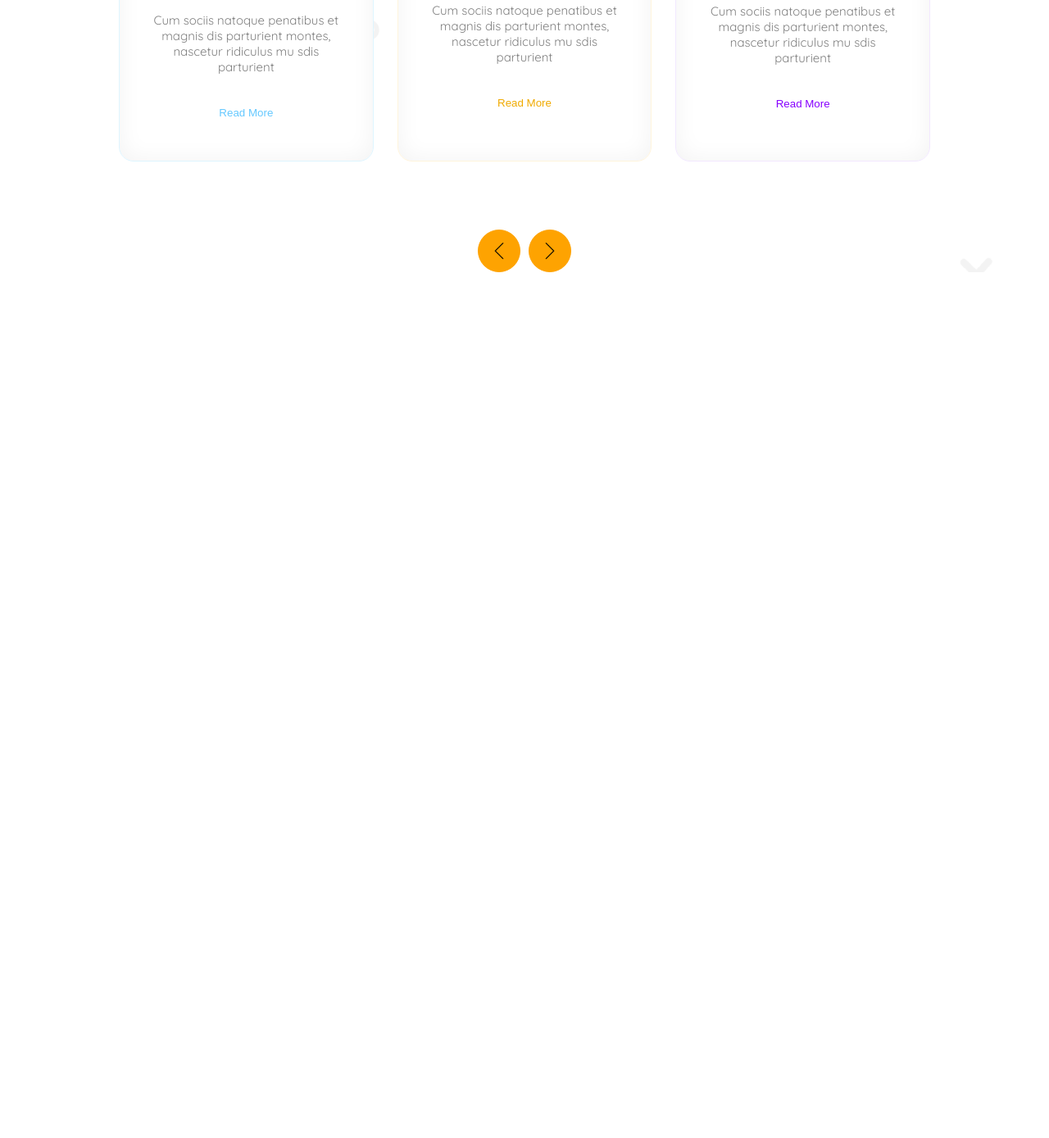
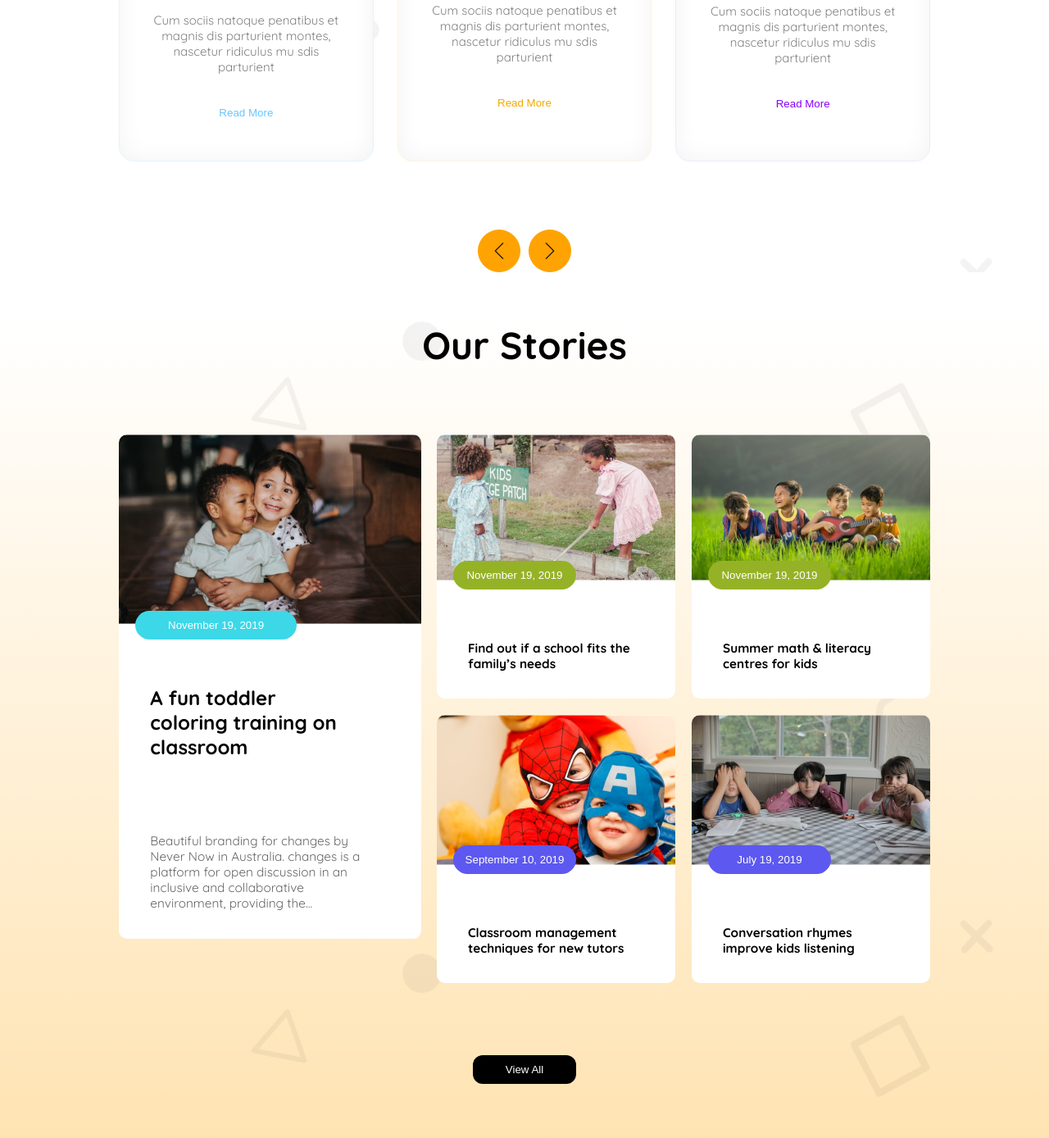
Before and after one commit to nahid-hstu57/Assignment-002, a plain HTML site: page index.html in a window 1280 px wide. Shown: the part 1223-2611 px from the top of the page at 82% size. Before the commit the page ends 1555 px from the top, so only its background shows below. Drawn offline with Linux system fonts and the light colour scheme.

Commit message:
complete section 3

```diff
--- a/index.html
+++ b/index.html
@@ -1,82 +1,246 @@
 <!DOCTYPE html>
 <html lang="en">
   <head>
-    <meta charset="UTF-8">
-    <meta name="viewport" content="width=device-width, initial-scale=1.0">
+    <meta charset="UTF-8" />
+    <meta name="viewport" content="width=device-width, initial-scale=1.0" />
     <title>School Website</title>
-    <link href="https://fonts.googleapis.com/css2?family=Quicksand:wght@400;700&display=swap" rel="stylesheet">
-    <link rel="stylesheet" href="style.css">
+    <link
+      href="https://fonts.googleapis.com/css2?family=Quicksand:wght@400;700&display=swap"
+      rel="stylesheet"
+    />
+    <link rel="stylesheet" href="style.css" />
   </head>
   <body class="quicksand-font">
     <!-- <marquee><h1>Welcome to my Website</h1></marquee> -->
     <header>
       <nav>
         <div class="nav-1">
-                <img src="./assets/logo.png" alt="School Logo">
+          <img src="./assets/logo.png" alt="School Logo" />
           <h1 class="hide">SCHOOL</h1>
         </div>
         <div class="nav-2 hide">
           <ul>
-                    <li style="color: rgb(254, 163, 1);">Home</li>
-                    <li style="color: rgb(1, 172, 253);">About</li>
-                    <li style="color: rgb(5, 212, 223);">Facilities</li>
-                    <li style="color: rgb(93, 88, 239);">Admission</li>
+            <li style="color: rgb(254, 163, 1)">Home</li>
+            <li style="color: rgb(1, 172, 253)">About</li>
+            <li style="color: rgb(5, 212, 223)">Facilities</li>
+            <li style="color: rgb(93, 88, 239)">Admission</li>
           </ul>
         </div>
         <div class="nav-3">
-                <button type="submit" class="btn  hide" id="nav-btn">Contact</button>
-                <img src="./assets/images.png" style="width: 22.5px;" class="icon" alt="">
+          <button type="submit" class="btn hide" id="nav-btn">Contact</button>
+          <img
+            src="./assets/images.png"
+            style="width: 22.5px"
+            class="icon"
+            alt=""
+          />
         </div>
       </nav>
     </header>
     <main>
-        <section class="hero-1 ">
+      <section class="hero-1">
         <div class="hero1-content-1">
-                <h1 class="hero1-content-1-h"><span id="Empowering">Empowering</span><br>
-                    students from small<br><span id="xxs"> age towards vision</span></h1>
+          <h1 class="hero1-content-1-h">
+            <span id="Empowering">Empowering</span><br />
+            students from small<br /><span id="xxs"> age towards vision</span>
+          </h1>
           <p class="hero1-content-1-p">
-                    With the courage, Confidence, Creativity, and Compassion to make their Unique Contribution in a Diverse and Dynamic World.
+            With the courage, Confidence, Creativity, and Compassion to make
+            their Unique Contribution in a Diverse and Dynamic World.
           </p>
           <button type="submit" class="btn" id="btn-hero1">Enroll Now</button>
         </div>
         <div class="hero1-content-2">
-                <img src="./assets/hero-kids.png" alt="Children Image">
-
+          <img src="./assets/hero-kids.png" alt="Children Image" />
         </div>
       </section>
       <section class="hero-2">
-            <h3 class="hero-2-h">
-                Standard Curriculum
-            </h3>
+        <h3 class="hero-2-h">Standard Curriculum</h3>
         <div class="hero-2-section-2">
-                <div class="hero-2-card" style="background: linear-gradient(180deg, rgb(222, 245, 255),rgba(255, 255, 255, 0) 40%),rgb(255, 255, 255);border: 0.94px solid rgb(222, 245, 255);box-shadow: inset 0px 0px 28.3px 0.94px rgba(0, 0, 0, 0.05);">
-                    <img src="./assets/kinder.png" alt="">
+          <div
+            class="hero-2-card"
+            style="
+              background: linear-gradient(
+                  180deg,
+                  rgb(222, 245, 255),
+                  rgba(255, 255, 255, 0) 40%
+                ),
+                rgb(255, 255, 255);
+              border: 0.94px solid rgb(222, 245, 255);
+              box-shadow: inset 0px 0px 28.3px 0.94px rgba(0, 0, 0, 0.05);
+            "
+          >
+            <img src="./assets/kinder.png" alt="" />
             <h3>Kinder (3-6) Years</h3>
-                    <p>Cum sociis natoque penatibus et magnis
-                        dis parturient montes, nascetur ridiculus
-                        mu sdis parturient</p>
-                    <button type="submit" style="color: rgb(100, 200, 255); background-color: white;">Read More</button>
+            <p>
+              Cum sociis natoque penatibus et magnis dis parturient montes,
+              nascetur ridiculus mu sdis parturient
+            </p>
+            <button
+              type="submit"
+              style="color: rgb(100, 200, 255); background-color: white"
+            >
+              Read More
+            </button>
           </div>
-                <div class="hero-2-card" style="background: linear-gradient(180.00deg, rgb(255, 244, 220),rgba(255, 255, 255, 0) 40%),rgb(255, 255, 255);border: 0.94px solid rgb(255, 244, 220);box-shadow:inset 0px 0px 28.3px 0.94px rgba(0, 0, 0, 0.05);">
-                    <img src="./assets/elementary.png" alt="">
+          <div
+            class="hero-2-card"
+            style="
+              background: linear-gradient(
+                  180deg,
+                  rgb(255, 244, 220),
+                  rgba(255, 255, 255, 0) 40%
+                ),
+                rgb(255, 255, 255);
+              border: 0.94px solid rgb(255, 244, 220);
+              box-shadow: inset 0px 0px 28.3px 0.94px rgba(0, 0, 0, 0.05);
+            "
+          >
+            <img src="./assets/elementary.png" alt="" />
             <h3>Elementary School</h3>
-                    <p>Cum sociis natoque penatibus et magnis
-                        dis parturient montes, nascetur ridiculus
-                        mu sdis parturient</p>
-                    <button type="submit" style="color: rgb(240, 170, 0); background-color: white;">Read More</button>
+            <p>
+              Cum sociis natoque penatibus et magnis dis parturient montes,
+              nascetur ridiculus mu sdis parturient
+            </p>
+            <button
+              type="submit"
+              style="color: rgb(240, 170, 0); background-color: white"
+            >
+              Read More
+            </button>
           </div>
-                <div class="hero-2-card" style="background: linear-gradient(180.00deg, rgb(238, 225, 255),rgba(255, 255, 255, 0) 40%),rgb(255, 255, 255);border: 0.94px solid rgb(242, 232, 255);box-shadow: inset 0px 0px 28.3px 0.94px rgba(0, 0, 0, 0.05);">
-                    <img src="./assets/middle.png" alt="">
+          <div
+            class="hero-2-card"
+            style="
+              background: linear-gradient(
+                  180deg,
+                  rgb(238, 225, 255),
+                  rgba(255, 255, 255, 0) 40%
+                ),
+                rgb(255, 255, 255);
+              border: 0.94px solid rgb(242, 232, 255);
+              box-shadow: inset 0px 0px 28.3px 0.94px rgba(0, 0, 0, 0.05);
+            "
+          >
+            <img src="./assets/middle.png" alt="" />
             <h3>Middle (10-16) Years</h3>
-                    <p>Cum sociis natoque penatibus et magnis
-                        dis parturient montes, nascetur ridiculus
-                        mu sdis parturient</p>
-                    <button type="submit" style="color: rgb(135, 0, 255); background-color: white;">Read More</button>
+            <p>
+              Cum sociis natoque penatibus et magnis dis parturient montes,
+              nascetur ridiculus mu sdis parturient
+            </p>
+            <button
+              type="submit"
+              style="color: rgb(135, 0, 255); background-color: white"
+            >
+              Read More
+            </button>
           </div>
         </div>
         <div class="arrow-btn hide">
-                <div class="arrow-btn-style"><img src="./assets/back.png" alt=""></div>
-                <div class="arrow-btn-style"><img src="./assets/next.png" alt=""></div>
+          <div class="arrow-btn-style">
+            <img src="./assets/back.png" alt="" />
+          </div>
+          <div class="arrow-btn-style">
+            <img src="./assets/next.png" alt="" />
+          </div>
+        </div>
+      </section>
+      <section class="hero-3">
+        <h3 class="hero-3-h">Our Stories</h3>
+        <div class="flex-h3">
+          <div>
+            <div class="hero-3-card-1 hide">
+              <img src="./assets/story-1.png" alt="" />
+              <button
+                type="submit"
+                class="btn hero-3-card-1-btn"
+                style="border-radius: 47.93px; background: rgb(60, 216, 232)"
+              >
+                November 19, 2019
+              </button>
+              <h3
+                class="hero-3-h3"
+                style="
+                  font-size: 24px;
+                  font-weight: 700;
+                  padding-left: 38.35px;
+                  padding-right: 100px;
+                  margin-bottom: 57px;
+                "
+              >
+                A fun toddler coloring training on classroom
+              </h3>
+              <p
+                class="hero-3-p"
+                style="
+                  padding: 0px 68px 34px 38.35px;
+                  font-size: 15.34px;
+                  font-weight: 500;
+                  color: rgb(102, 102, 102);
+                "
+              >
+                Beautiful branding for changes by Never Now in Australia.
+                changes is a platform for open discussion in an inclusive and
+                collaborative environment, providing the...
+              </p>
+            </div>
+          </div>
+          <div class="hero-3-section">
+            <div class="hero-3-card">
+              <img src="./assets/story-2.png" alt="" />
+              <button
+                type="submit"
+                ;
+                class="btn btn-1"
+                style="border-radius: 47.93px; background: rgb(149, 178, 38)"
+              >
+                November 19, 2019
+              </button>
+              <h3 class="hero-3-h3">
+                Find out if a school fits the family’s needs
+              </h3>
+            </div>
+            <div class="hero-3-card">
+              <img src="./assets/story-3.png" alt="" />
+              <button
+                type="submit"
+                class="btn btn-1"
+                style="border-radius: 47.93px; background: rgb(149, 178, 38)"
+              >
+                November 19, 2019
+              </button>
+              <h3 class="hero-3-h3">Summer math & literacy centres for kids</h3>
+            </div>
+            <div class="hero-3-card">
+              <img src="./assets/story-4.png" alt="" />
+              <button
+                type="submit"
+                class="btn btn-1"
+                style="border-radius: 47.93px; background: rgb(93, 88, 240)"
+              >
+                September 10, 2019
+              </button>
+              <h3 class="hero-3-h3">
+                Classroom management techniques for new tutors
+              </h3>
+            </div>
+            <div class="hero-3-card">
+              <img src="./assets/story-5.png" alt="" />
+              <button
+                type="submit"
+                class="btn btn-1"
+                style="border-radius: 47.93px; background: rgb(93, 88, 240)"
+              >
+                July 19, 2019
+              </button>
+              <h3 class="hero-3-h3">
+                Conversation rhymes improve kids listening
+              </h3>
+            </div>
+          </div>
+        </div>
+        <div style="justify-content: center; text-align: center;">
+        <button type="submit" style="background-color: black; color: white; border-radius: 12px; padding: 10px 40px; text-align: center; align-items: center;  margin-top: 88px; margin-bottom: 66px;" >View All</button>
     </div>
       </section>
     </main>
--- a/style.css
+++ b/style.css
@@ -143,6 +143,78 @@ header > nav {
     border-radius: 50px;
     background-color: rgb(254, 163, 1);
 }
+.hero-3-card{
+    display: grid;
+    grid-template-columns: ;
+}
+
+/* hero-3 */
+.hero-3{
+    padding: 0px 145px 0px 145px;
+    background: url(./assets/bg.png),linear-gradient(0.00deg, rgba(254, 163, 1, 0.3),rgba(255, 255, 255, 0.3) 100%);
+}
+.hero-3-h{
+    text-align: center;
+    font-size: 2.875rem;
+    margin: 60px 0px 80px 0px;
+}
+.flex-h3{
+    display: flex;
+    justify-content: space-between;
+    gap: 19px;
+    grid-row: 19px;
+}
+.hero-3-section{
+    display: grid;
+    grid-template-columns: repeat(2,1fr);
+    gap: 20px;
+    border-radius: 20px;
+}
+.hero-3-card>img, .hero-3-card-1>img{
+    border-top-left-radius: 10px;
+   border-top-right-radius: 10px;
+}
+.hero-3-card-1{
+    background-color: white;
+    border-radius: 10px;
+}
+.hero1-content-1>img{
+    width: fit-content;
+}
+.hero-3-card{
+        row-gap: 19px;
+        background-color: white;
+        border-radius: 10px;
+}
+.hero-3-card-1>img{
+    width: 100%;
+     height: auto;
+     object-fit: cover;
+}
+.hero-3-card-1-btn{
+    position: relative;
+    top: -20px;
+    left: 20px;
+    margin-bottom: 36px;
+}
+.hero-3-h3{
+    font-size: 15.34px;
+font-weight: 700;
+color: rgb(0, 0, 0);
+padding-left: 38px;
+padding-bottom: 33px;
+padding-right: 50px;
+}
+.btn-1{
+    width: 150px;
+    padding: 10px 10px;
+    position: relative;
+    top: -43px;
+    left: 20px;
+}
+
+
+
 
 /* responsive */
 @media (max-width: 576px) {
@@ -184,4 +256,10 @@ header > nav {
         flex-direction: column;
         margin: 0px 34px 20px 34px;
     }
+    .hero-3{
+        padding:0px;
+    }
+    .hero-3-card>img{
+        width: 190px;
+    }
 }
```
Lines whose indentation alone changed are shown as unchanged.
